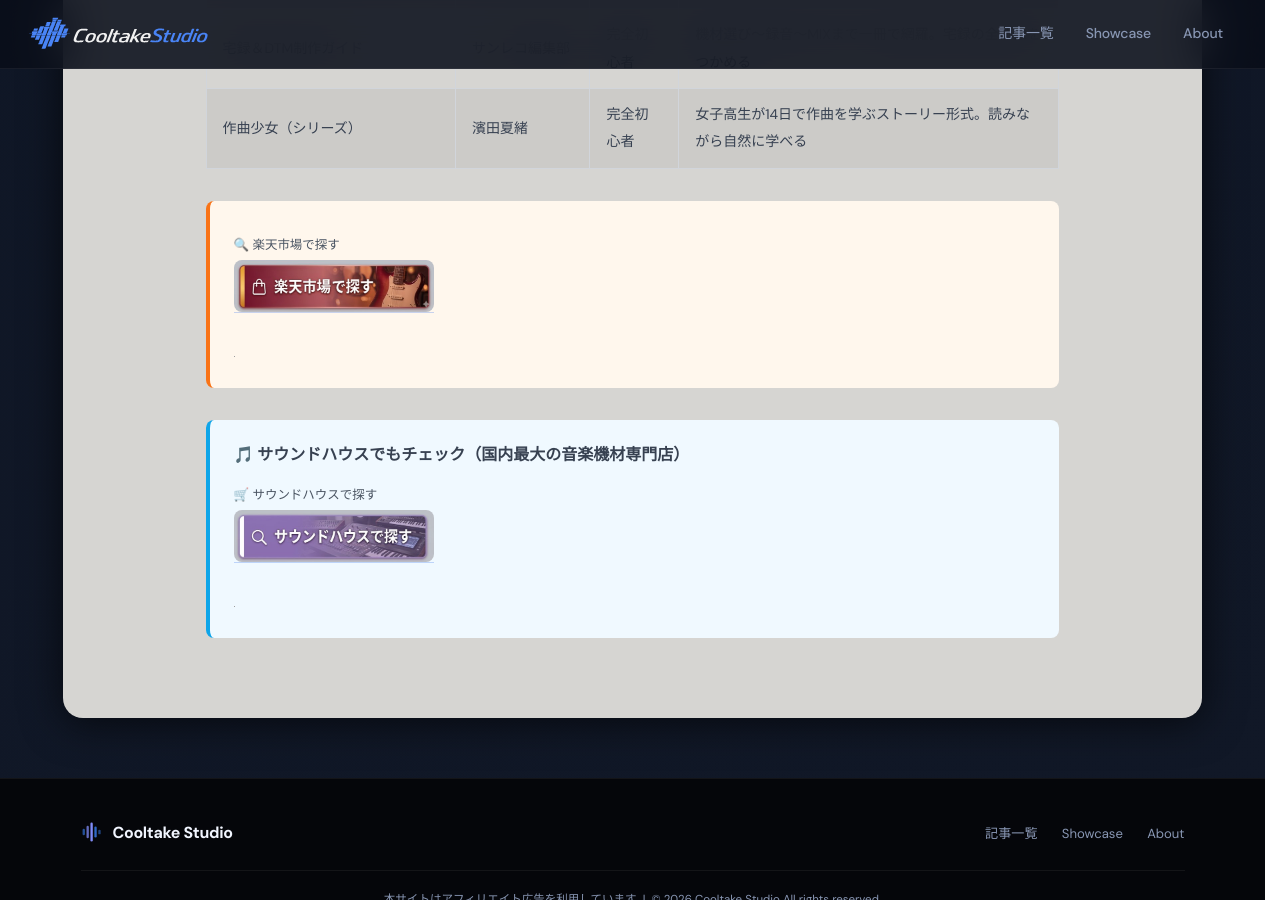
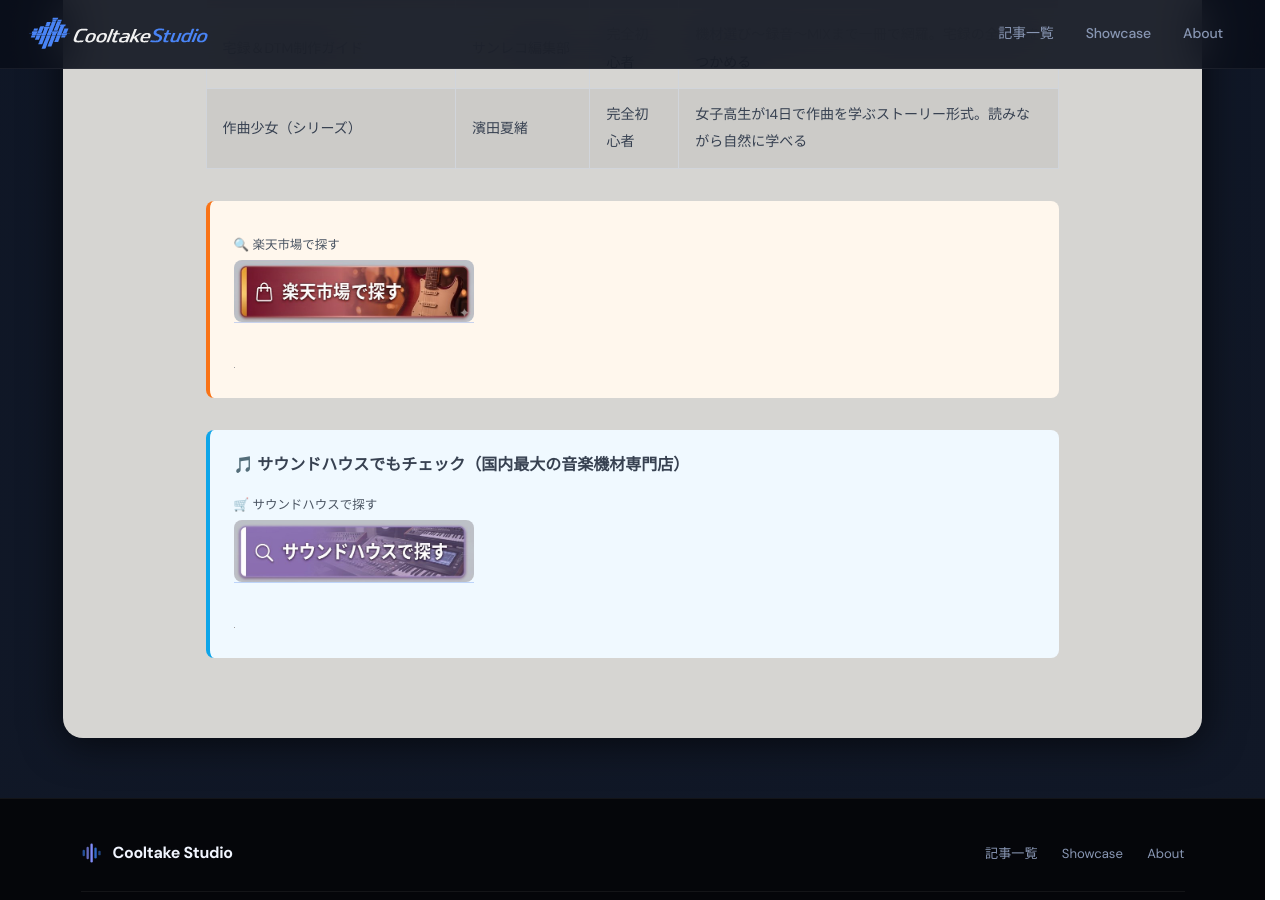
Before and after one commit to cooltake/cooltake-staging, a Jekyll site: the page built from _posts/2026-05-11-music-production-basics.md, in a window 1280 px wide and 900 px high, scrolled down 5419 px. Built offline with Jekyll 4.4.1, drawn with Linux system fonts in a browser that asks for light colours; some web fonts are replaced; grey boxes are pictures that could not be loaded.

```diff
--- a/_posts/2026-05-11-music-production-basics.md
+++ b/_posts/2026-05-11-music-production-basics.md
@@ -136,13 +136,13 @@
 
 <div style="margin:2rem 0;padding:1.2rem 1.5rem;background:#fff7ed;border-left:4px solid #f97316;border-radius:8px;">
 <div style="margin:.8rem 0;"><span style="display:block;font-size:.78rem;color:#4b5563;margin-bottom:3px;margin-top:6px;">🔍 楽天市場で探す</span>
-<a href="//af.moshimo.com/af/c/click?a_id=5565352&amp;p_id=54&amp;pc_id=54&amp;pl_id=616&amp;url=https%3A%2F%2Fsearch.rakuten.co.jp%2Fsearch%2Fmall%2FDTM%2520%25E3%2582%25B9%25E3%2582%25BF%25E3%2583%25BC%25E3%2582%25BF%25E3%2583%25BC%25E3%2582%25BB%25E3%2583%2583%25E3%2583%2588%2F" rel="nofollow" referrerpolicy="no-referrer-when-downgrade" style="display:inline-block;text-decoration:none;"><img src="/assets/images/btn-rakuten.jpg" alt="楽天市場で探す" width="200" style="height:auto;border-radius:8px;display:block;"></a></div>
+<a href="//af.moshimo.com/af/c/click?a_id=5565352&amp;p_id=54&amp;pc_id=54&amp;pl_id=616&amp;url=https%3A%2F%2Fsearch.rakuten.co.jp%2Fsearch%2Fmall%2FDTM%2520%25E3%2582%25B9%25E3%2582%25BF%25E3%2583%25BC%25E3%2582%25BF%25E3%2583%25BC%25E3%2582%25BB%25E3%2583%2583%25E3%2583%2588%2F" rel="nofollow" referrerpolicy="no-referrer-when-downgrade" style="display:inline-block;text-decoration:none;"><img src="/assets/images/btn-rakuten.jpg" alt="楽天市場で探す" width="240" style="height:auto;border-radius:8px;display:block;"></a></div>
 <img src="//i.moshimo.com/af/i/impression?a_id=5565352&amp;p_id=54&amp;pc_id=54&amp;pl_id=616" width="1" height="1" style="border:none;" alt="" loading="lazy">
 </div>
 
 <div style="margin:2rem 0;padding:1.2rem 1.5rem;background:#f0f9ff;border-left:4px solid #0ea5e9;border-radius:8px;">
 <p style="margin:0 0 .6rem;font-weight:bold;font-size:1rem;">&#x1F3B5; サウンドハウスでもチェック（国内最大の音楽機材専門店）</p>
 <div style="margin:.8rem 0;"><span style="display:block;font-size:.78rem;color:#4b5563;margin-bottom:3px;margin-top:6px;">🛒 サウンドハウスで探す</span>
-<a href="https://h.accesstrade.net/sp/cc?rk=01001xqc00os63&url=https%3A%2F%2Fwww.soundhouse.co.jp%2Fsearch%2Findex%2F%3Fsearch_all%3DDTM%2520%25E9%259F%25B3%25E6%25A5%25BD%25E5%2588%25B6%25E4%25BD%259C%2520%25E6%25A9%259F%25E6%259D%2590" rel="nofollow" referrerpolicy="no-referrer-when-downgrade" style="display:inline-block;text-decoration:none;"><img src="/assets/images/btn-soundhouse.jpg" alt="サウンドハウスで探す" width="200" style="height:auto;border-radius:8px;display:block;"></a></div>
+<a href="https://h.accesstrade.net/sp/cc?rk=01001xqc00os63&url=https%3A%2F%2Fwww.soundhouse.co.jp%2Fsearch%2Findex%2F%3Fsearch_all%3DDTM%2520%25E9%259F%25B3%25E6%25A5%25BD%25E5%2588%25B6%25E4%25BD%259C%2520%25E6%25A9%259F%25E6%259D%2590" rel="nofollow" referrerpolicy="no-referrer-when-downgrade" style="display:inline-block;text-decoration:none;"><img src="/assets/images/btn-soundhouse.jpg" alt="サウンドハウスで探す" width="240" style="height:auto;border-radius:8px;display:block;"></a></div>
 <img src="https://h.accesstrade.net/sp/rr?rk=01001xqc00os63" width="1" height="1" border="0" alt="" loading="lazy">
 </div>
```
